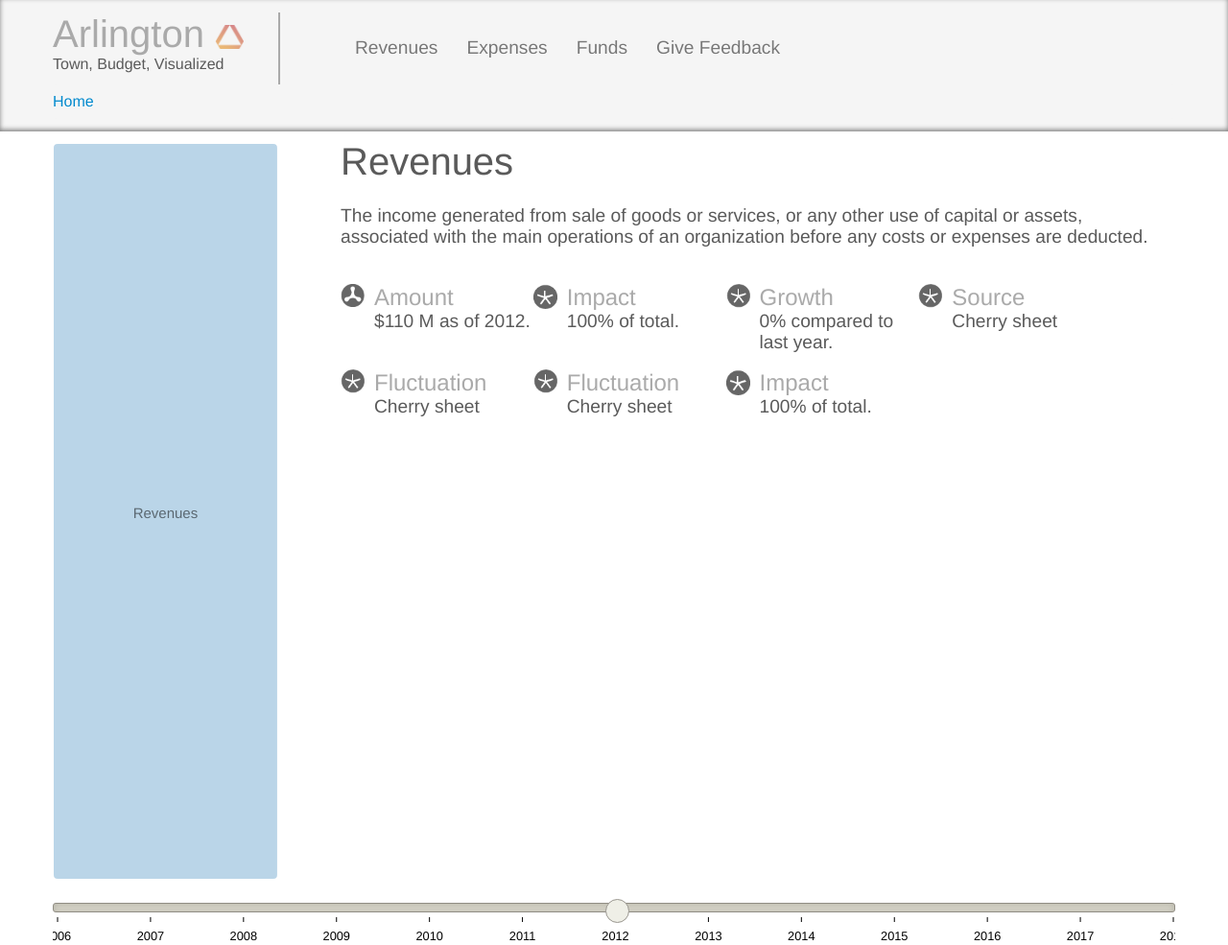
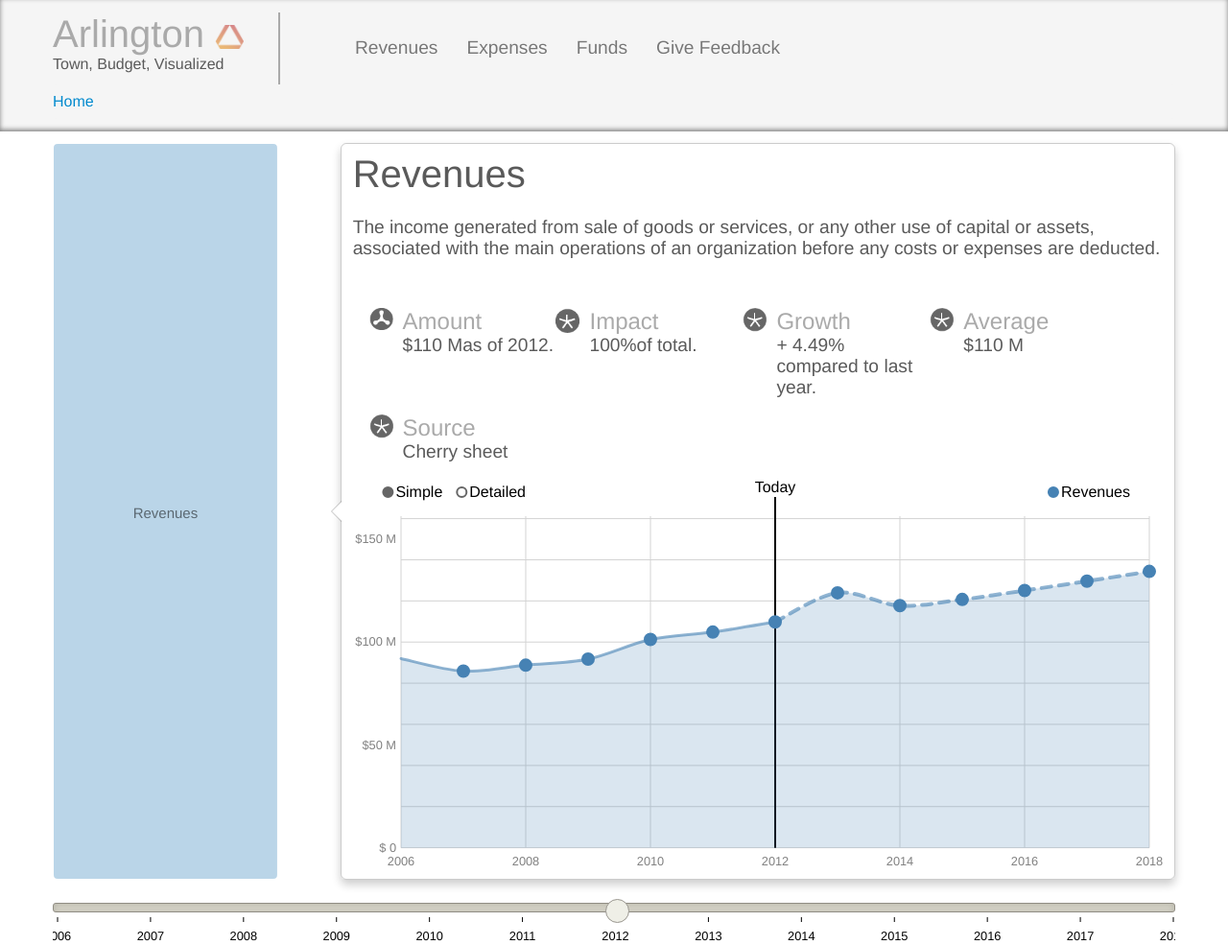
Before and after one commit to goinvo/Visual-Town-Budget, a PHP site: page / in a window 1280 px wide. Shown: the whole page at 96% size. Run offline with PHP 8.4, Linux system fonts and the light colour scheme.

Commit message:
Pre-partition layout change

```diff
--- a/css/look.css
+++ b/css/look.css
@@ -16,7 +16,7 @@ body,html{
 
 body {
 
-       background-color: #fff;
+/*       background-color: rgb(249,249,249)*/
 }
 
 text {
@@ -227,8 +227,60 @@ div, text {
     display: block;
 }
 
-.card-text {
-    display: block;
+
+.poptest {
+    position: relative;
+  padding: 1%;
+  text-align: left;
+  white-space: normal;
+/*  background-color: #ffffff;*/
+  border: 1px solid #ccc;
+  border: 1px solid rgba(0, 0, 0, 0.2);
+  -webkit-border-radius: 6px;
+     -moz-border-radius: 6px;
+          border-radius: 6px;
+  -webkit-box-shadow: 0 5px 10px rgba(0, 0, 0, 0.2);
+     -moz-box-shadow: 0 5px 10px rgba(0, 0, 0, 0.2);
+          box-shadow: 0 5px 10px rgba(0, 0, 0, 0.2);
+  -webkit-background-clip: padding-box;
+     -moz-background-clip: padding;
+          background-clip: padding-box;
+}
+
+.poptest .arrow,
+.poptest .arrow:after {
+  position: absolute;
+  display: block;
+  width: 0;
+  height: 0;
+  border-color: transparent;
+  border-style: solid;
+}
+
+.poptest .arrow {
+  position: absolute;
+  border-width: 11px;
+}
+
+.poptest .arrow:after {
+  border-width: 10px;
+  content: "";
+}
+
+.poptest.right .arrow {
+  top: 50%;
+  left: -11px;
+  margin-top: -11px;
+  border-right-color: #999;
+  border-right-color: rgba(0, 0, 0, 0.25);
+  border-left-width: 0;
+}
+
+.poptest.right .arrow:after {
+  bottom: -10px;
+  left: 1px;
+  border-right-color: #ffffff;
+  border-left-width: 0;
 }
 
 .cardtitle {
@@ -239,8 +291,6 @@ div, text {
 
 .cardvalue {
     font-size: 1.2em;
-
-
 }
 
 .grey {
--- a/index.html
+++ b/index.html
@@ -176,9 +176,6 @@
   </head>
   <body onload="load()">
 
-  <div>
-    <svg id="chart1"></svg>
-  </div>
 
     <div class="container-fluid" id="avb-menubar" style="padding-top:1%; background-color:rgb(245, 245, 245)">
       <div class="container">
@@ -277,9 +274,11 @@
       <div class="container" id="avb-body" style="height:60%;">
        <div class="row-fluid" id="singlelayout" style="height:100%;">
         <div class="span3" id="bars" style="height:100%; padding-right:2%;"> </div>
-        <div class="span9" style="height:100%;">
 
-          <div class="row-fluid" style="height:15%">
+
+        <div id="container-right" class="span9 poptest right" style="height:100%;">
+          <div id="pointer" class="arrow"> </div>
+          <div id="title-container" class="row-fluid">
             <div class="row-fluid">
               <div class="span12" style="margin-top:1%; margin-bottom:2%">
                 <span id="title-head">Example page heades</span>
@@ -291,16 +290,16 @@
               </div>
             </div>
           </div>
+          <div id="card-container" class="row-fluid" style="padding:2%;">
+            <div class="span12" id="cards" > </div>
+          </div>
+          <div id="chart-container" class="row-fluid">
+            <div class="span12" id="chart"> </div>
+            </div>
+          </div>
+      </div>
 
 
-          <div id="card-container" class="row-fluid" style="height:25%;">
-            <div class="span12" id="cards" > </div>
-          </div>
-          <div id="chart-container" class="row-fluid" style="height:60%">
-            <div class="span12" id="chart" style="height:100%;"> </div>
-            </div>
-          </div>
-        </div>
         <div class="row-fluid" style="margin-top:2%; margin-bottom:2%;">
           <div class="span12" >
             <div class="noUiSlider" style=" height:10px; width:100%;">  </div>
@@ -309,7 +308,6 @@
         </div>
       </div>
       <div id="popover-html" style="display:none;">
-        <!--             <div id="popover-year"> </div> -->
         <div id="popover-value"> </div>
       </div>
 
@@ -322,7 +320,7 @@
     </div>
     <div style="margin-left: 35px;" class="card-text">
     <div class="cardtitle">{{title}}</div>
-    <div class="cardvalue">{{value}} {{side}}</div>
+    <div class="cardvalue"></div>
     </div>
     </div>
     </script>
--- a/js/avb.js
+++ b/js/avb.js
@@ -88,7 +88,7 @@
                 avb.chart.initialize();
                 avb.chart.drawline(jsondata, "steelblue", true);
 
-                $('#chart-container').css("display","none");
+                // $('#container-right').css("display","none");
                 // avb.chartfork.initialize();
                 // avb.chartfork.draw(jsondata);
 
--- a/js/cards.js
+++ b/js/cards.js
@@ -8,36 +8,31 @@ avb.cards = function(){
         amount : {
             title : "Amount",
             icon : "img/Amount@High.png",
-            back : "this is the back of the card",
-            value : function() { return formatcurrency(cur_json.values[cur_index].val); },
+            value : function(d) { return formatcurrency(d.values[cur_index].val); },
             side : function() { return "as of " + cur_year.toString() + "."}
         },
         impact : {
             title : "Impact",
             icon : "img/Impact@High.png",
-            back : "this is the back of the card",
-            value : function() { return Math.max(0.01,(Math.round(cur_json.values[cur_index].val*100*100/root.values[cur_index].val)/100)).toString() + "%"; },
+            value : function(d) { return Math.max(0.01,(Math.round(d.values[cur_index].val*100*100/root.values[cur_index].val)/100)).toString() + "%"; },
             side : "of total."
         },
         growth : {
             title : "Growth",
             icon : "img/Growth@High.png",
-            back : "this is the back of the card",
-            value : function() { return growth(cur_json); },
-            side : "compared to last year."
+            value : function(d) { return growth(d); },
+            side : ""
         },
         source : {
             title : "Source",
             icon : "img/Growth@High.png",
-            back : "this is the back of the card",
             value : function() { return "Cherry sheet"; },
             side : ""
         },
-        fluctuation : {
-            title : "Fluctuation",
+        mean : {
+            title : "Average",
             icon : "img/Growth@High.png",
-            back : "this is the back of the card",
-            value : function() { return "Cherry sheet"; },
+            value : function(d) { return formatcurrency(d3.mean(d.values, get_values)); },
             side : ""
         }
     },
@@ -46,11 +41,8 @@ avb.cards = function(){
         deck.push(cards.amount);
         deck.push(cards.impact);
         deck.push(cards.growth);
+        deck.push(cards.mean);
         deck.push(cards.source);
-        deck.push(cards.fluctuation);
-        deck.push(cards.fluctuation);
-        deck.push(cards.impact);
-
     },
 
     draw = function () {
@@ -78,6 +70,8 @@ avb.cards = function(){
         d3.select("#cardtitle").text(data.name + " in " + cur_year.toString());
         for(var i=0; i < deck.length; i++) {
             cardstack[i].html(Mustache.render($('#card-template').html(),deck[i]));
+            cardstack[i].select(".cardvalue").html(deck[i].value(data) +
+               ((typeof(deck[i].side) === 'string') ? deck[i].side : deck[i].side(data)));
         }
         reposition();
     },
@@ -93,22 +87,20 @@ avb.cards = function(){
 
     clear = function(){
         cardstack.length = 0;
+    },
+
+
+    growth = function(data){
+        var previous = (data.values[cur_index-1] !== undefined) ? data.values[cur_index-1].val : 0;
+        var perc = Math.round(100 * 100 * (data.values[cur_index].val - previous) / data.values[cur_index].val)/100;
+        if(perc > 0) {
+            return "+ " + perc.toString() + "% compared to last year.";
+        } else {
+            return "- " + Math.abs(perc).toString() + "% compared to last year.";
+        }
     };
 
 
-    function growth(data, key){
-        var res = "";
-        if(key === min_year.toString()) {
-            return "+0.00%";
-        } else {
-            var perc = Math.round(100 * 100 * (data.values[cur_index].val - data.values[cur_index].val.toString()) / data.values[cur_index].val)/100;
-            if(perc > 0) {
-                return "+" + perc.toString() + "%";
-            } else {
-                return perc.toString() + "%";
-            }
-        }
-    }
 
     return{
         update : update,
--- a/js/chart.js
+++ b/js/chart.js
@@ -13,7 +13,12 @@ avb.chart = function(){
 		layout.chartsvg = d3.select("#chart").append("svg");
 
 		layout.chartsvg.width = $("#chart").width();
-		layout.chartsvg.height = $("#chart").height();
+
+		// compute height to align with bars
+		layout.chartsvg.height = $('#container-right').height() -  $('#title-container').outerHeight() - $('#card-container').outerHeight();
+		log($('#container-right').height() )
+
+
 		layout.chartsvg.attr("height", layout.chartsvg.height )
 		.attr("width", layout.chartsvg.width);
 
@@ -33,14 +38,6 @@ avb.chart = function(){
 
 		var today = svgtext_draw(chart, chart.xscale(cur_year), 15, "Today", "svggrey");
 		translate(today, - today.node().getBBox().width/2,0);
-
-		// $('#subdivide').click(function(){
-		// 	if ( $('#subdivide').is(':checked') ) {
-		// 		add_subsections(cur_json);
-		// 	} else {
-		// 		remove_subsections(true);
-		// 	}
-		// });
 
 		// controles
 		chart.modes = [ { key : "Simple", disabled : false}, {key : "Detailed", disabled : true} ];
--- a/js/navigation.js
+++ b/js/navigation.js
@@ -130,10 +130,11 @@ rectclick = function(d,i) {
     if(navigation.intro) {
         navigation.intro = false;
         setTimeout(function() {
-            $('#chart-container').fadeIn();
+            $('#container-right').fadeIn();
         },300);
     }
 
+    // breadcums
     if(navigation.selected === undefined){
         avb.breadcrumbs.push(d.key);
     } else {
@@ -143,15 +144,30 @@ rectclick = function(d,i) {
         .attr("transform", "translate(0,0)");
     }
 
+    //hightlight
     d3.select(navigation.selected).style("opacity", 0.3)
     navigation.selected = this;
     d3.select(this).style("opacity", 0.7);
 
+    // slide left
     var offset_x = (navigation.width - bar_width)/1.5;
-
     d3.select(this).transition()
     .duration(300)
     .attr("transform", "translate(" + offset_x.toString() + ",0)");
+
+    // pointer align
+    log("heree")
+    var pointer_height = Math.round(parseFloat(d3.select(this).attr("y")) + parseFloat(d3.select(this).attr("height"))/2);
+    log(pointer_height)
+
+  //   $('#pointer').animate({
+  //   "top" : (pointer_height).px()
+  //   }, 200, function() {
+  //   // Animation complete.
+  // });
+
+    $('#pointer').css("top", (pointer_height).px())
+
 };
 
 return{
```
Also changed, not shown: fork.html (deleted, +0 -84 lines), partition/part.html (added, +148 -0 lines), partition/style.css (added, +89 -0 lines), test.json (deleted, +0 -37 lines).
